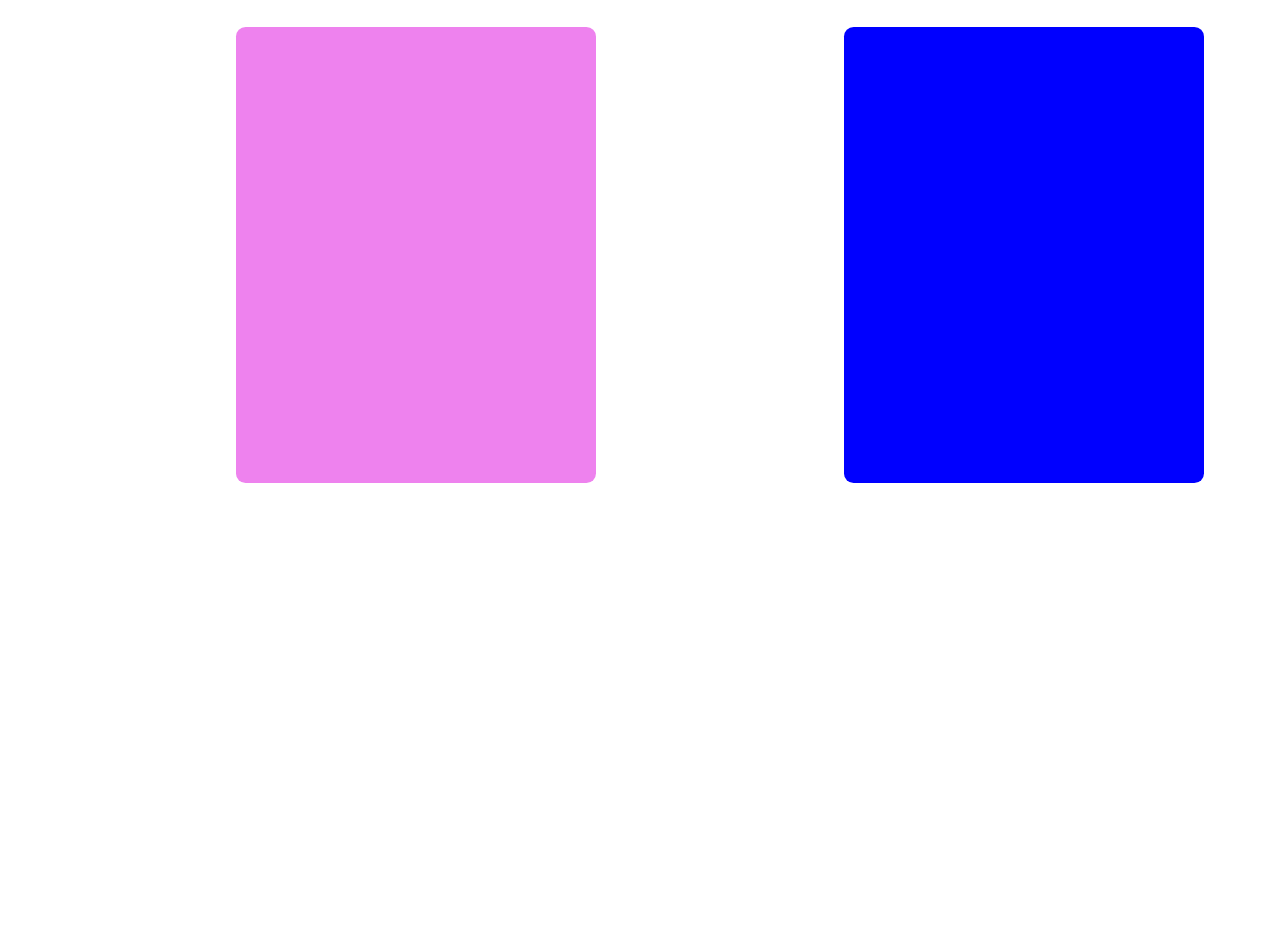
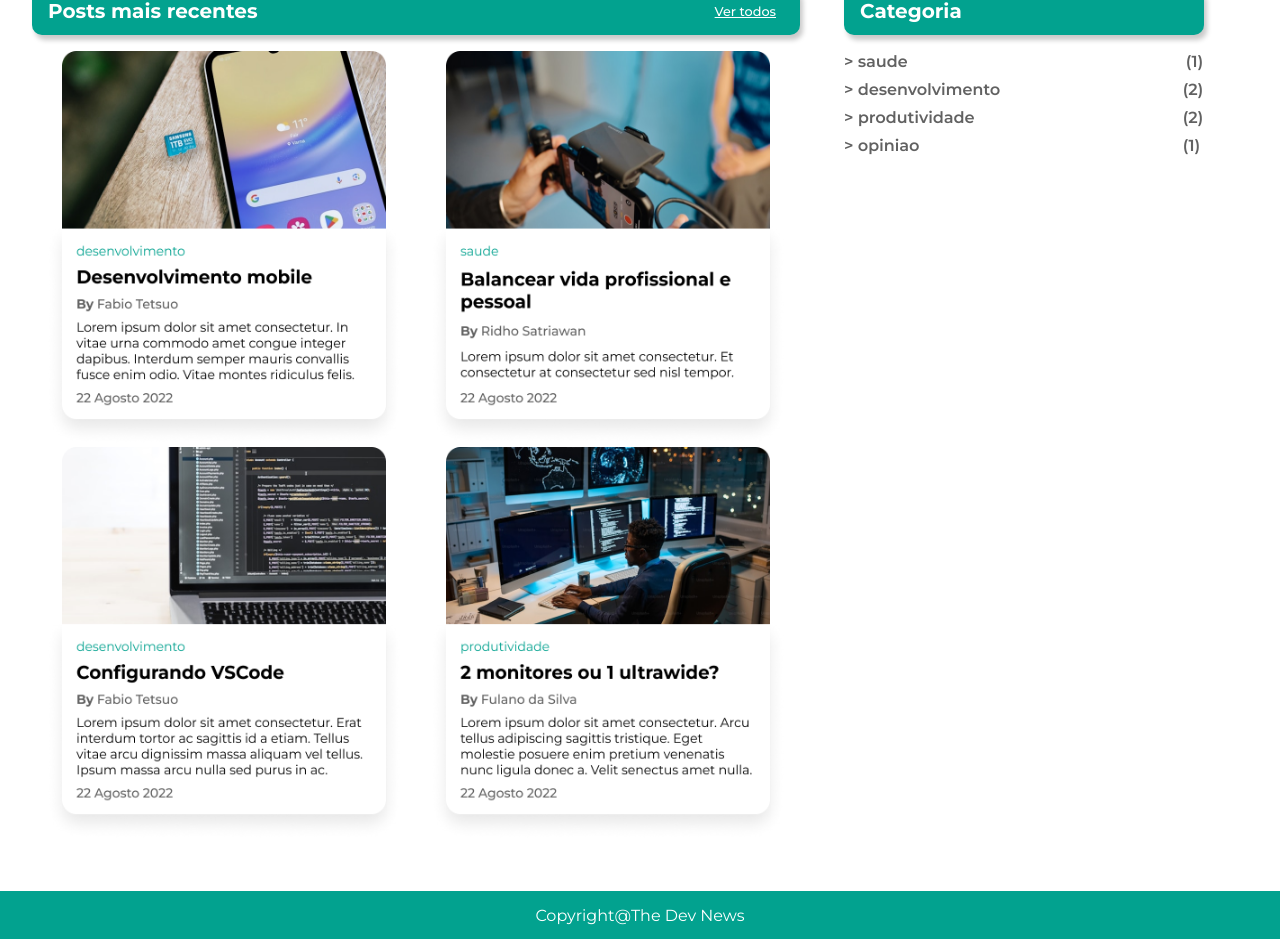
Before and after one commit to IvanLimaP/RID-215825_Desafio2, a plain HTML site: page index.html in a window 1280 px wide. Shown: the part 571-1510 px from the top of the page. Before the commit the page ends 1078 px from the top, so only its background shows below. Drawn offline with Linux system fonts and the light colour scheme.

Commit message:
finalizei a aparencia do site, agora falta a parte responsiva

```diff
--- a/index.html
+++ b/index.html
@@ -30,14 +30,31 @@
                 <img src="/Imagens/gitlabvsgithub.png" alt="">
             </div>
 
-            <div class="grid-divs item3">
-                <p class="container-text"></p>
+            <div class="item3">
+                <div class="grid-text-item3">
+                    <p>Posts mais recentes</p>
+                    <a href="">Ver todos</a>
+                </div>
+                <div class="grid-cards">
+                    <img src="/Imagens/card-1.png" alt="">
+                    <img src="/Imagens/card-2.png" alt="">
+                    <img src="/Imagens/card-3.png" alt="">
+                    <img src="/Imagens/card-4.png" alt="">
+                </div>
             </div>
 
-            <div class="grid-divs item4">
-                <p class="container-text"></p>
+            <div class="item4">
+                <p class="grid-text">Categoria</p>
+                <img src="/Imagens/imgsaude.png" alt="">
+                <img src="/Imagens/imgdesenvolvimento.png" alt="">
+                <img src="/Imagens/imgprodutividade.png" alt="">
+                <img src="/Imagens/imgopiniao.png" alt="">
             </div>
         </div>
+        <div class="footer">
+            <p>Copyright@The Dev News</p>
+        </div>
+
 
     </main>
 </body>
--- a/style.css
+++ b/style.css
@@ -44,13 +44,53 @@
 }
 
 .item3 {
+  width: 48rem;
+  height: 40rem;
+
   order: 3;
-  background-color: violet;
+}
+
+.grid-cards {
+  width: 48rem;
+  height: 40rem;
+  position: relative;
+  display: grid;
+  justify-items: center;
+  justify-self: center;
+  grid-template-columns: repeat(2, 1fr);
+}
+
+.grid-cards > img {
+  height: 24.7rem;
+  width: 22.5rem;
+}
+
+.grid-cards > img:hover {
+  opacity: 0.9;
+  transition: 0.5s;
+  transform: scale(1.01);
+  cursor: pointer;
 }
 
 .item4 {
-  background-color: blue;
+  display: flex;
+  flex-direction: column;
+  align-items: center;
+  width: 22.5rem;
+  height: 27.5rem;
   order: 4;
+}
+
+.footer {
+  width: auto;
+  height: 3rem;
+  display: flex;
+  align-items: center;
+  text-align: center;
+  justify-content: center;
+  color: #fff;
+  margin-top: 28rem;
+  background-color: #02A28F;
 }
 
 .grid-divs {
@@ -58,13 +98,25 @@
   flex-direction: column;
   align-items: center;
   width: 22.5rem;
-  height: 28.5rem;
+  height: 27.5rem;
   border-radius: 0.6rem;
+}
+
+.item4 > img {
+  width: 22.5rem;
+  height: 1.25rem;
+  margin-bottom: .5rem;
+}
+
+.item4 > img:hover {
+  transition: 0.5s;
+  transform: scale(1.02);
+  cursor: pointer;
 }
 
 .grid-divs > img {
   width: 23.5rem;
-  height: 7rem;
+  height: 8rem;
   margin-top: 0.8rem;
 }
 
@@ -76,8 +128,8 @@
 
 #sessao-1 {
   width: 76rem;
-  height: 60rem;
-  position: relative;
+  height: 56rem;
+  position:relative;
   display: grid;
   justify-items: center;
   justify-self: center;
@@ -87,7 +139,7 @@
 
 .banner {
   width: 46.5rem;
-  height: 25rem;
+  height: 24.6rem;
   background-repeat: no-repeat;
   background-size: cover;
   border-radius: 0.6rem;
@@ -101,6 +153,37 @@
   transform: scale(1.01);
   cursor: pointer;
 
+}
+
+.grid-text-item3 {
+  color: #fff;
+  width: 47rem;
+  height: 3rem;
+  display: flex;
+  align-items: center;
+  justify-content: space-between;
+  font-family: "Montserrat", sans-serif;
+  font-weight: 700;
+  font-style: bold;
+  font-size: 1.25rem;
+  border-radius: 10px;
+  box-shadow: 3px 5px 5px rgba(0, 0, 0, 0.212);
+  padding-left: 1rem;
+  margin-bottom: 1rem;
+  background-color: #02A28F;
+}
+
+.item3 >.grid-text-item3 > a {
+  font-weight: 500;
+  font-size: .8rem;
+  color: #fff;
+  margin-right: 1.5rem;
+}
+
+.item3 >.grid-text-item3 > a:hover {
+  transition: 0.5s;
+  transform: scale(1.02);
+  cursor: pointer;
 }
 
 .grid-text {
```
Also changed, not shown: Imagens/card-1.png (added), Imagens/card-2.png (added), Imagens/card-3.png (added), Imagens/card-4.png (added).
